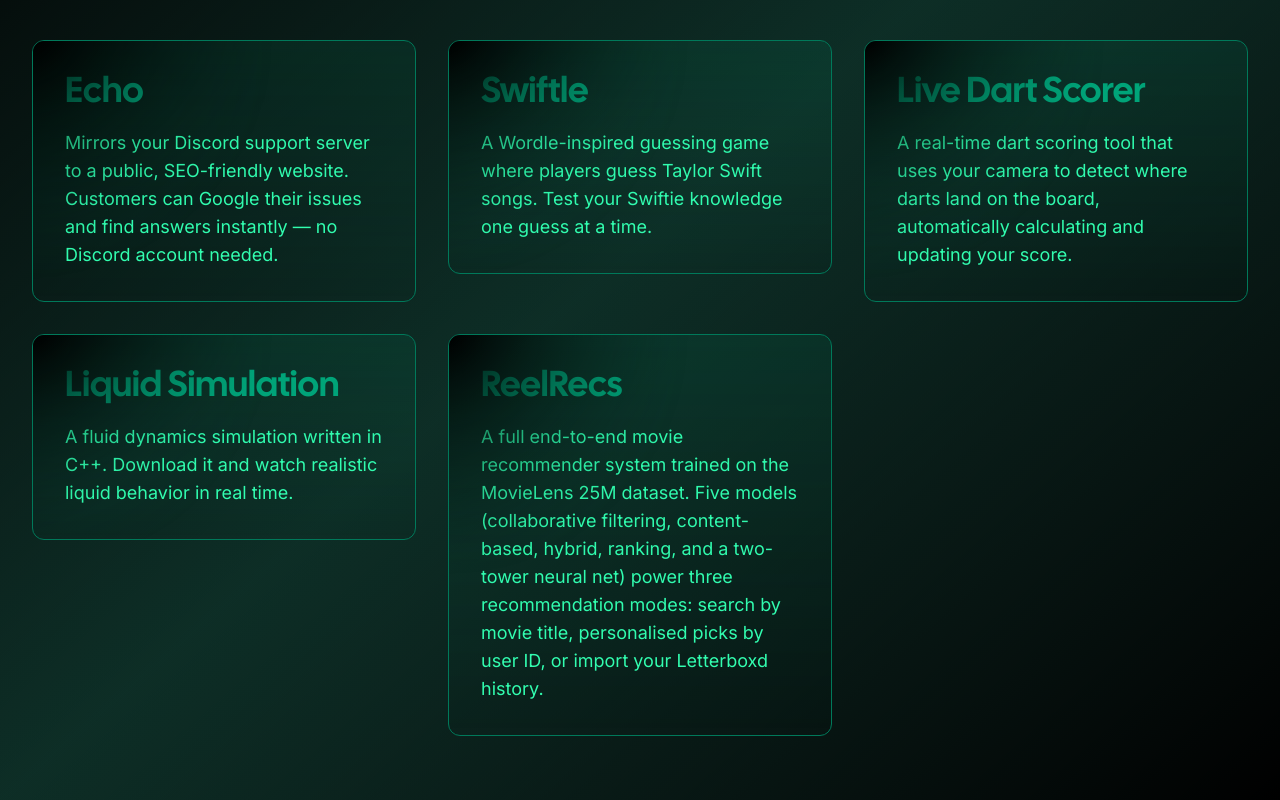
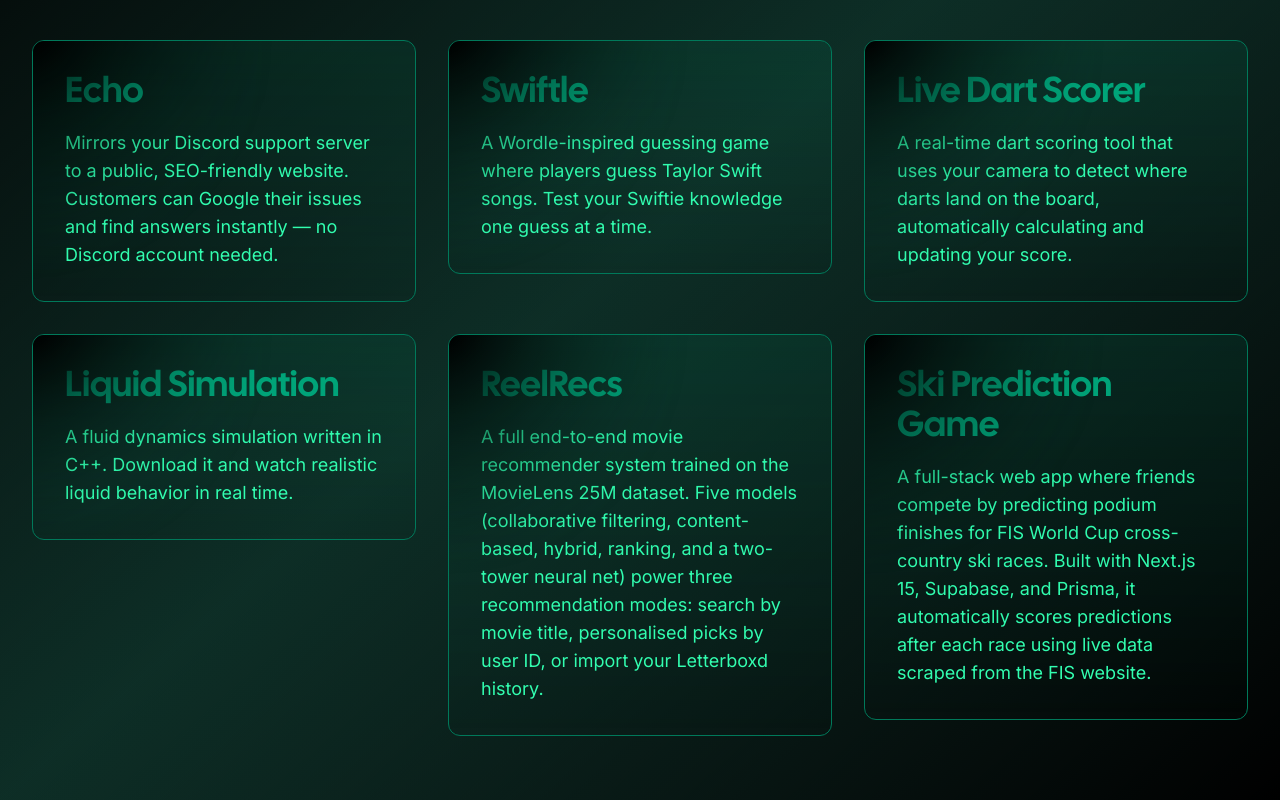
Before and after one commit to OlofLindber9/mallardwebsite, a Next.js app: page /projects in a window 1280 px wide. Shown: the part 313-1113 px from the top of the page. Built offline with nearby package versions, Linux system fonts and the light colour scheme; no server answers; what tailwindcss-debug-screens would draw is missing.

Commit message:
added ski prediction game

```diff
--- a/app/projects/page.tsx
+++ b/app/projects/page.tsx
@@ -28,6 +28,11 @@ const projects = [
     title: "ReelRecs",
     description: "A full end-to-end movie recommender system trained on the MovieLens 25M dataset. Five models (collaborative filtering, content-based, hybrid, ranking, and a two-tower neural net) power three recommendation modes: search by movie title, personalised picks by user ID, or import your Letterboxd history.",
     href: "https://oloflindber9-reelrecs.hf.space/",
+  },
+    {
+    title: "Ski Prediction Game",
+    description: "A full-stack web app where friends compete by predicting podium finishes for FIS World Cup cross-country ski races. Built with Next.js 15, Supabase, and Prisma, it automatically scores predictions after each race using live data scraped from the FIS website.",
+    href: "https://skiprediction.mallard.business/",
   },
 ];
 
```
